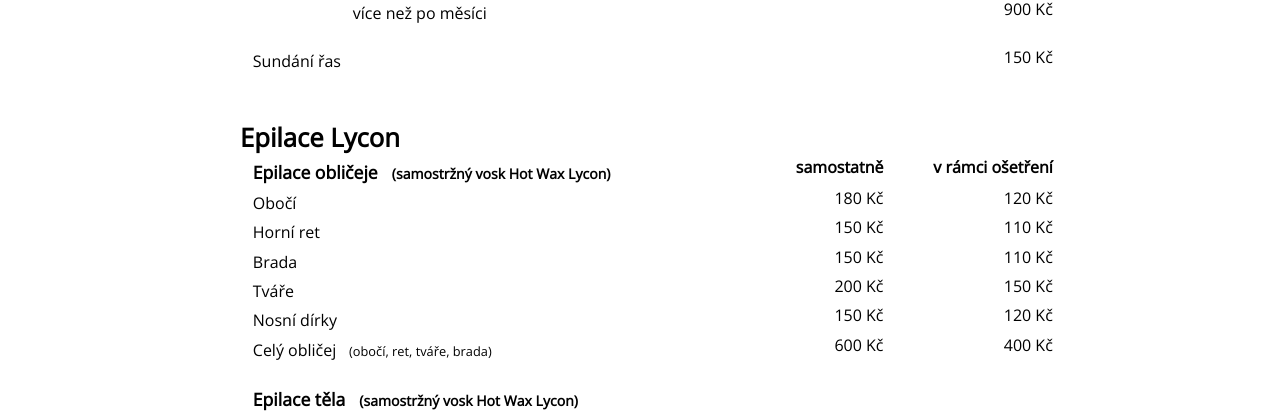
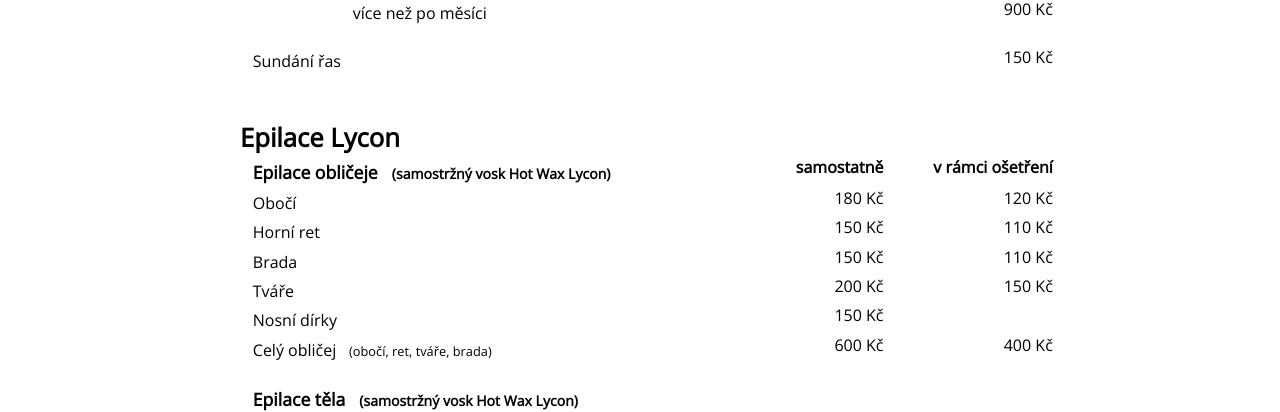
Before and after one commit to valerijmedvid/krasnysalon, a Vue app: page /cenik in a window 1280 px wide. Shown: the part 1135-1547 px from the top of the page. Built offline with nearby package versions, Linux system fonts and the light colour scheme; what vue-silentbox would draw is missing.

Commit message:
pricing edit

```diff
--- a/src/views/Pricing.vue
+++ b/src/views/Pricing.vue
@@ -144,7 +144,7 @@
             {{ service.name }}<small>{{ service.note }}</small>
           </td>
           <td style="text-align: right">{{ service.price1 }} Kč</td>
-          <td style="text-align: right">{{ service.price2 }} Kč</td>
+          <td style="text-align: right">{{ service.price2 }} <span v-if="service.price2">Kč</span></td>
         </tr>
       </template>
       <tr class="empty">
@@ -251,7 +251,7 @@ export default {
         { name: "Horní ret", note: "", price1: 150, price2: 110 },
         { name: "Brada", note: "", price1: 150, price2: 110 },
         { name: "Tváře", note: "", price1: 200, price2: 150 },
-        { name: "Nosní dírky", note: "", price1: 150, price2: 120 },
+        { name: "Nosní dírky", note: "", price1: 150 },
         { name: "Celý obličej", note: "(obočí, ret, tváře, brada)", price1: 600, price2: 400 },
       ],
       lyconBodyServices: [
```
